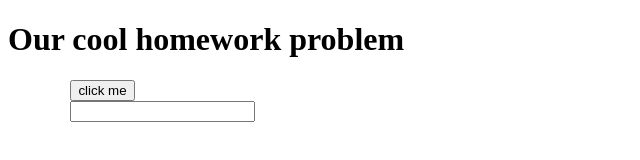
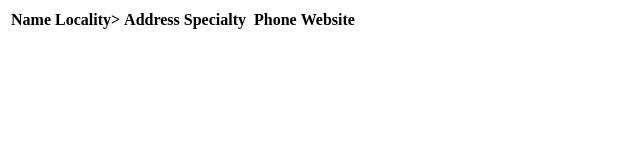
Before and after one commit to gyanpatra/myBlog, a plain HTML site: page index.html in a window 1280 px wide. Shown: the whole page, without its empty margins (0-640 px from the left). Drawn offline with nearby package versions, Linux system fonts and the light colour scheme.

Commit message:
some updates with michael

```diff
--- a/index.html
+++ b/index.html
@@ -5,12 +5,26 @@
 	<link href="style.css" rel="stylesheet" type="text/css" media="all">
     <script src="//code.jquery.com/jquery-1.11.0.min.js"></script>
     <script src="script.js"></script>
+    <script src="listing.js"></script>
 </head>
 <body>
+
+<table id='listing'>
+<tr><th>Name</th><th>Locality></th><th>Address</th><th>Specialty<th><th>Phone</th><th>Website</th></tr>
+</table>
+
+
+
+
+
+
+
+<!--
 	<h1>Our cool homework problem</h1>
 	<pre>
     	<input type="button" value="click me" id="LetterChanges"/>
     	<input type="text" name="tf1" id="updateable"/>
     	<blink id="result"></blink>
 	</pre>
+-->
 </body>
```
Also changed, not shown: listing.js (added).
